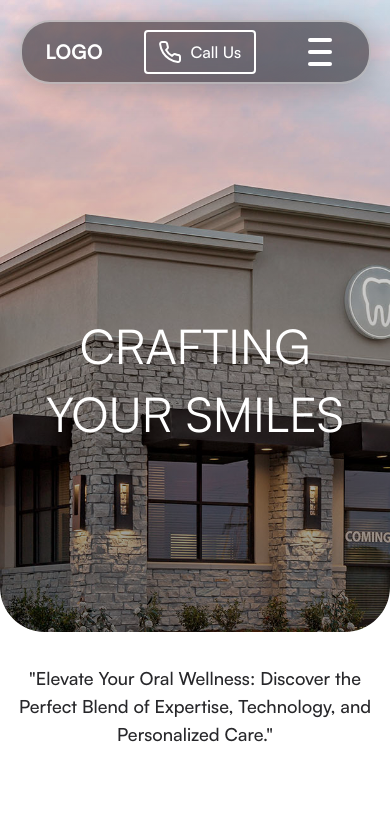
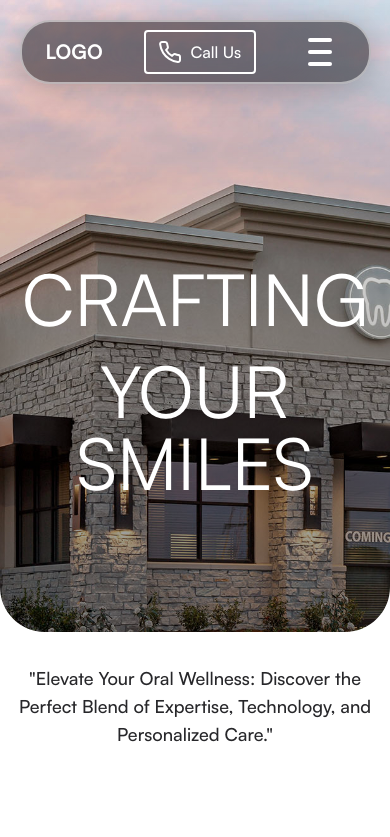
Before and after one commit to JJ-LXIX/dental-site-test, a Next.js app: page / in a window 390 px wide. Shown: the top 837 px of the page. Built offline with nearby package versions, Linux system fonts and the light colour scheme.

Commit message:
updated style of hero text on mobile screen

```diff
--- a/components/HeroSection/HeroSection2.tsx
+++ b/components/HeroSection/HeroSection2.tsx
@@ -22,7 +22,7 @@ export default function HeroSection2({ isSmallScreen }: Props) {
     <div ref={heroRef} className="w-full md:pr-10">
       {/* Hero Image */}
       <div>
-        <div className="relative  h-[90svh] w-full overflow-hidden  md:h-[65vh] md:rounded-br-[3rem] lg:h-[80vh] xl:h-[95vh]">
+        <div className="relative h-[90svh] w-full overflow-hidden md:h-[65vh] md:rounded-br-[3rem] lg:h-[80vh] xl:h-[95vh]">
           <Image
             src={DentalOfficeHero}
             fill
@@ -33,13 +33,20 @@ export default function HeroSection2({ isSmallScreen }: Props) {
 
           {/* Hero Text */}
           <div className="absolute inset-0 z-20 flex items-center justify-center text-center font-medium text-white lg:inset-auto lg:bottom-[13rem] lg:left-5 lg:text-left xl:bottom-48 3xl:bottom-24">
-            <motion.h1
-              style={isSmallScreen ? {} : { y: yAxis }}
-              className="flex flex-col space-y-5 text-5xl md:text-[6rem] lg:text-[8rem] 2xl:text-[9.5rem] 3xl:text-[10.5rem] 4xl:text-[13rem]"
-            >
-              <span>CRAFTING </span>
-              <span>YOUR SMILES</span>
-            </motion.h1>
+            {isSmallScreen ? (
+              <h1 className="flex flex-col space-y-5 text-7xl md:text-[6rem] lg:text-[8rem] 2xl:text-[9.5rem] 3xl:text-[10.5rem] 4xl:text-[13rem]">
+                <span>CRAFTING </span>
+                <span>YOUR SMILES</span>
+              </h1>
+            ) : (
+              <motion.h1
+                style={{ y: yAxis }}
+                className="flex flex-col space-y-5 text-7xl md:text-[6rem] lg:text-[8rem] 2xl:text-[9.5rem] 3xl:text-[10.5rem] 4xl:text-[13rem]"
+              >
+                <span>CRAFTING </span>
+                <span>YOUR SMILES</span>
+              </motion.h1>
+            )}
           </div>
 
           {/* TODO:HERO CTA BUTTON */}
```
